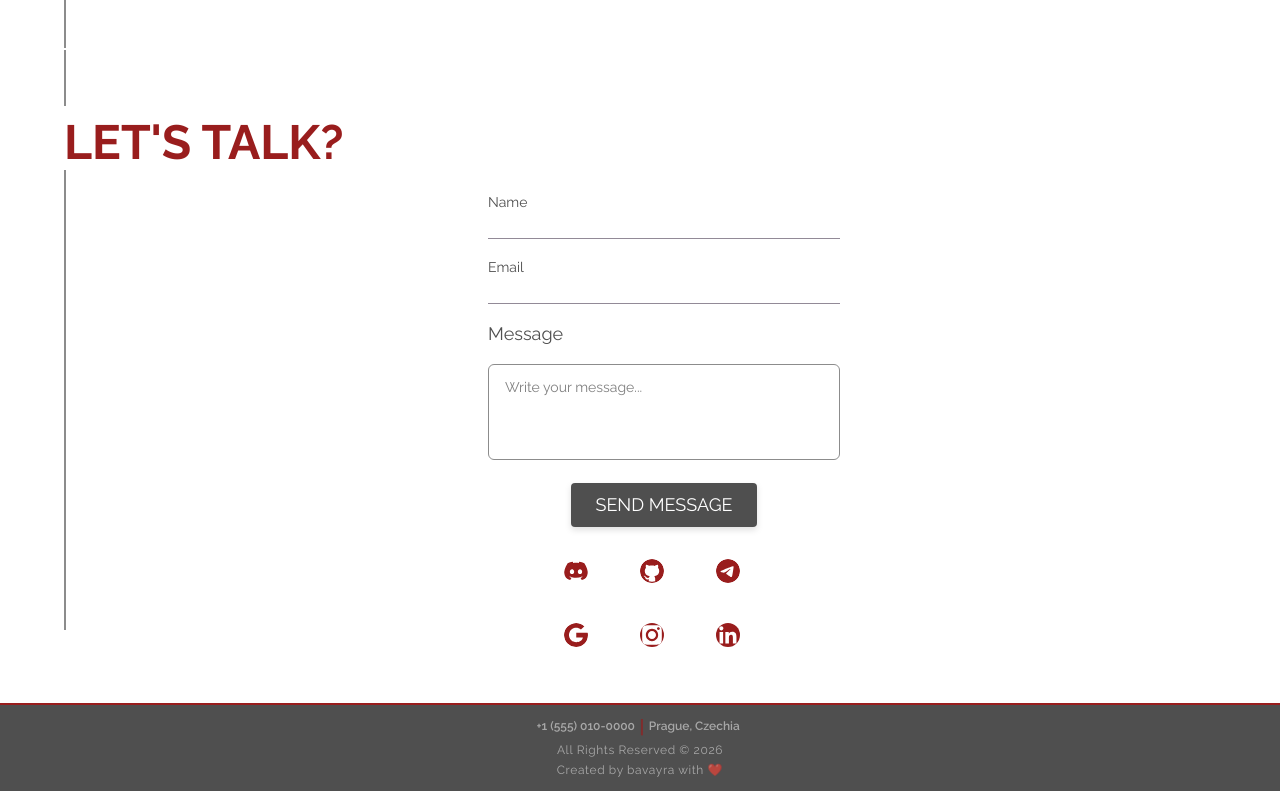
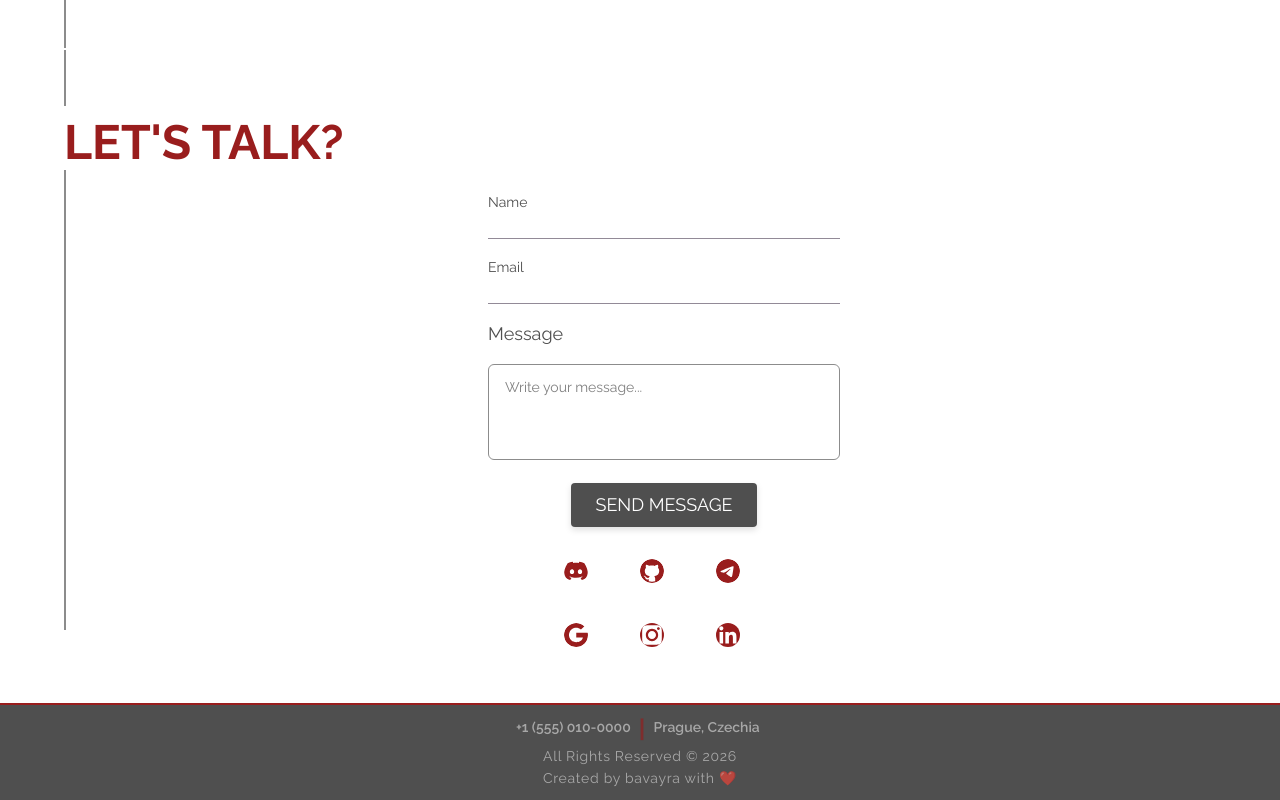
Before and after one commit to bavayra/Portfolio, a React (Vite) app: page / in a window 1280 px wide. Shown: the part 5110-5910 px from the top of the page. Built offline with nearby package versions, Linux system fonts and the light colour scheme.

Commit message:
style(Footer-768): increased font sizes. Increased w of the text block (1st)

```diff
--- a/src/sections/Footer.tsx
+++ b/src/sections/Footer.tsx
@@ -1,11 +1,13 @@
 const Footer = () => {
   return (
-    <footer className="py-3 text-center text-[0.75rem] border-t-2 border-accent-red text-grey-1 bg-[#4f4f4f]">
-      <div className="grid grid-cols-[1fr_max-content_1fr] max-w-52 mx-auto text-[0.75rem] opacity-65 font-semibold">
+    <footer className="py-3 text-center text-[0.75rem] tablet-md:text-sm border-t-2 border-accent-red text-grey-1 bg-[#4f4f4f]">
+      <div className="grid grid-cols-[1fr_max-content_1fr] tablet-md:text-sm tablet-md:max-w-64 max-w-52 mx-auto text-[0.75rem] opacity-65 font-semibold">
         <a href="tel:+15550100000" aria-label="Call example number">
           +1 (555) 010‑0000
         </a>
-        <span className="text-accent-red font-bold text-lg -mt-1 pl-1">|</span>
+        <span className="text-accent-red font-bold text-lg tablet-md:text-2xl -mt-1 pl-1">
+          |
+        </span>
         <p className="location" aria-label="Location: Prague, Czechia">
           Prague, Czechia
         </p>
```
